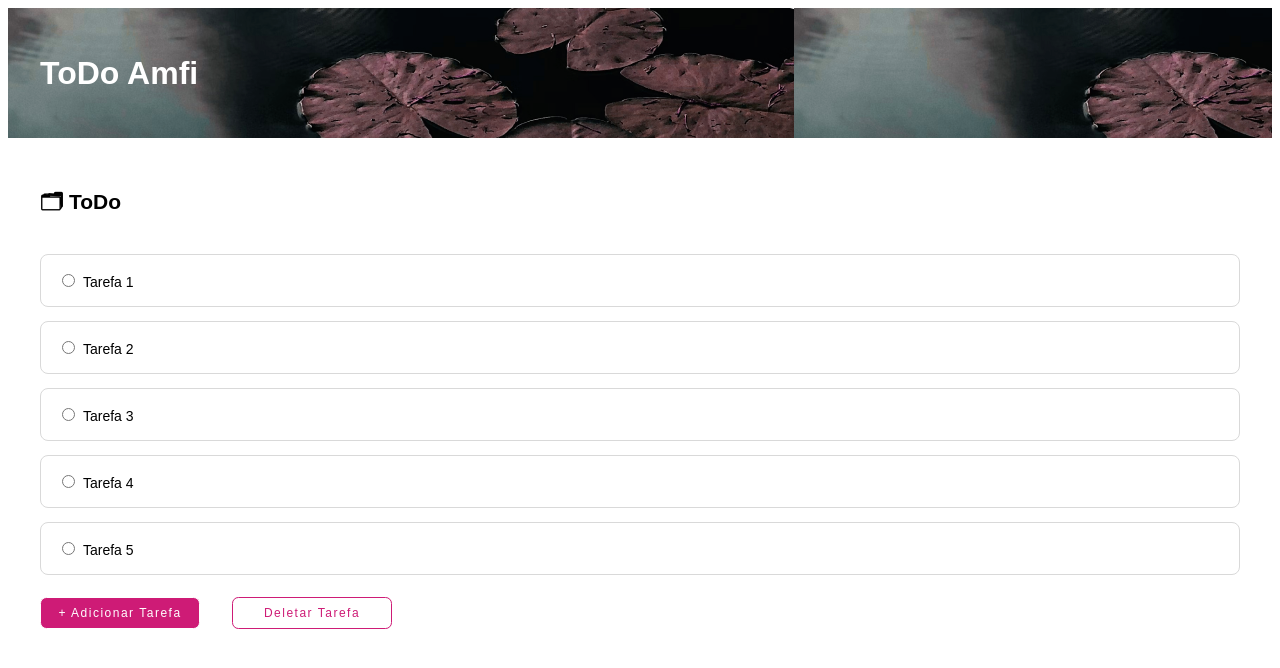
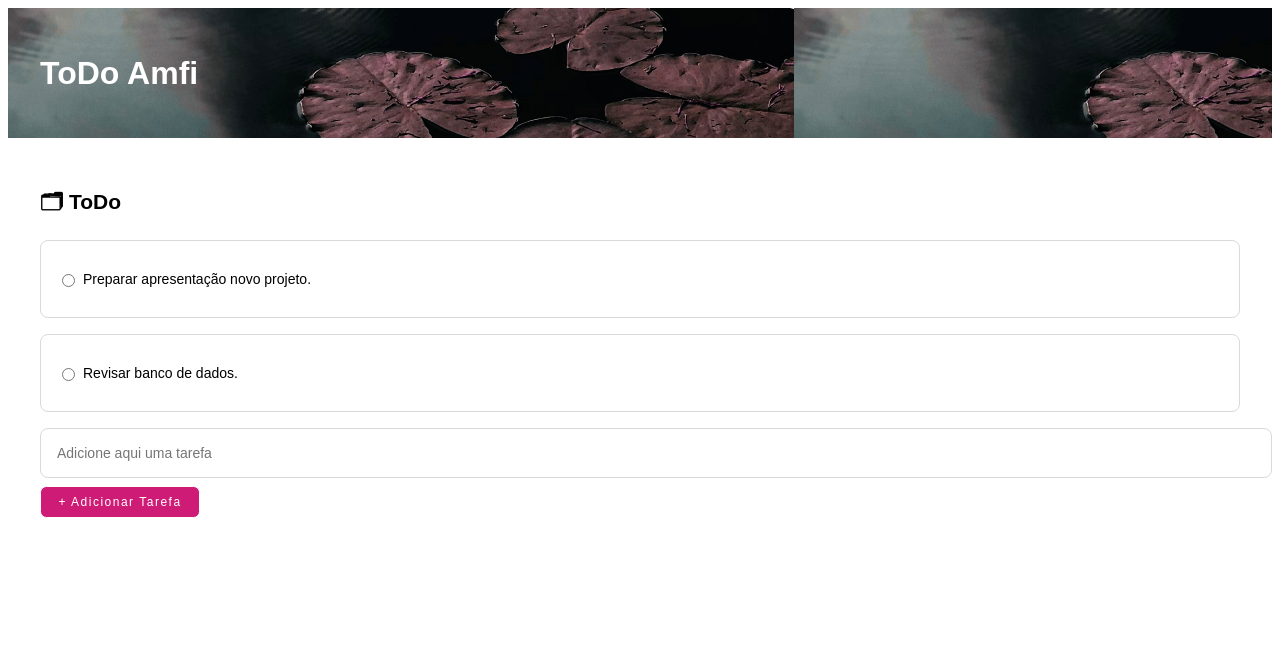
Before and after one commit to Juliana-CH/todo-amfi, a Next.js app: page / in a window 1280 px wide. Shown: the top 668 px of the page. Built offline with nearby package versions, Linux system fonts and the light colour scheme.

Commit message:
Button of Add Task done.

```diff
--- a/app/page.js
+++ b/app/page.js
@@ -1,15 +1,50 @@
 'use client'
 import { createContext } from 'react';
+import { useState } from 'react';
+import Todo from '../src/components/Todo';
+import TodoForm from '../src/components/TodoForm';
 import styles from './page.module.css';
 
 const Context = createContext()
 
-export default function Home() {
+export default function app() {
+  const [toDos, setToDos] = useState([
+
+    {
+      id: 1,
+      text: "Preparar apresentação novo projeto.",
+      isCompleted: false,
+    },
+    {
+      id: 2,
+      text: "Revisar banco de dados.",
+      isCompleted: false,
+    },
+  ]);
+
+  const addToDo = (text) => { // Adicionar tarefa
+
+    const newToDos = [...toDos, {
+      id: Math.floor(Math.random() * 10000),
+      text,
+      isCompleted: false
+    },
+  ];
+
+    setToDos(newToDos)
+  };
+
+  /*const delToDo = (id) => { //Função para deletar tarefa
+    const newToDos = [...toDos]
+    const filteredToDos = newToDos.filter((toDo) => //Busco quais tem id diferente e retorno eles à lista
+    toDo.id !== id ? toDo : null
+    );
+    setToDos(filteredToDos);
+  }*/
+
   return (
 
-    <body className={styles.body}>
-
-      <div className={styles}>
+    <div className={styles.app}>
 
       <header className={styles.header}>
 
@@ -30,38 +65,18 @@ export default function Home() {
         </div>
 
         <div className={styles.toDoListItems}>
+          { toDos.map((toDo) => (
 
-            <h3 className={styles.toDoListItem}>
-              <input className={`${styles.toDoListRadio} ${styles['toDoListRadioChecked']}`} type='radio' />Tarefa 1
-            </h3>
+          <Todo key={toDo.id} toDo={toDo} /*delToDo={delToDo}*//>
 
-            <h3 className={styles.toDoListItem}>
-              <input className={`${styles.toDoListRadio} ${styles['toDoListRadioChecked']}`} type='radio'/>Tarefa 2
-            </h3>
+        ))}
 
-            <h3 className={styles.toDoListItem}>
-              <input className={`${styles.toDoListRadio} ${styles['toDoListRadioChecked']}`} type='radio'/>Tarefa 3
-            </h3>
+          <TodoForm addToDo={addToDo}/>
 
-            <h3 className={styles.toDoListItem}>
-              <input className={`${styles.toDoListRadio} ${styles['toDoListRadioChecked']}`} type='radio'/>Tarefa 4
-            </h3>
-
-            <h3 className={styles.toDoListItem}>
-              <input className={`${styles.toDoListRadio} ${styles['toDoListRadioChecked']}`} type='radio'/>Tarefa 5
-            </h3>
-
-          </div>
-
-          <div className={styles.buttonContainer}>
-            <button className={styles.addTaskButton}> + Adicionar Tarefa </button>
-            <button className={styles.delTaskButton}> Deletar Tarefa </button>
         </div>
 
       </section>
 
     </div>
-
-    </body>
   )
 }
--- a/app/page.module.css
+++ b/app/page.module.css
@@ -1,4 +1,4 @@
-.body {
+.app {
   font-family: var(--font);
 }
 
@@ -30,18 +30,31 @@
     font-weight: var(--bold);
   }
 
-  .toDoListIcon {
-    margin-right: .5rem;
-    align-items: center;
-  }
-
 .toDoListItem {
+  display: flex;
   border: 1.5px solid var(--second-color);
   border-radius: .5rem;
   padding: 1rem;
   margin-right: 2rem;
+  margin-bottom: 1rem;
   font-size: var(--font-m);
   font-weight: var(--light);
+}
+
+.toDoListForm {
+  display: flex;
+  border: 1.5px solid var(--second-color);
+  border-radius: .5rem;
+  padding: 1rem;
+  font-size: var(--font-m);
+  font-weight: var(--light);
+  width: 100%;
+  box-sizing: border-box;
+}
+
+
+.toDoListText {
+  border: none;
 
 }
 
@@ -53,7 +66,7 @@
   background-color: var(--main-color);
 }
 
-.addTaskButton {
+.addToDoButton {
   height: 2rem;
   width: 10rem;
   color: var(--third-color);
@@ -65,9 +78,10 @@
   letter-spacing: 1.5px;
   margin-top: .5rem;
   margin-right: 2rem;
+  cursor: pointer;
 }
 
-.delTaskButton {
+/*.delToDoButton {
   height: 2rem;
   width: 10rem;
   color: var(--main-color);
@@ -79,4 +93,5 @@
   letter-spacing: 1.5px;
   margin-top: .5rem;
   margin-right: 2rem;
-}
+  cursor: pointer;
+}*/
--- /dev/null
+++ b/src/components/Todo.jsx
@@ -0,0 +1,21 @@
+import React from 'react';
+import styles from '../../app/page.module.css';
+
+const Todo = ({ toDo, /*delToDo*/ }) => {
+    return (
+        <div className={styles.toDoListItem}>
+
+          <input className={`${styles.toDoListRadio} ${styles['toDoListRadioChecked']}`} type='radio' />
+          <p>{toDo.text}</p>
+
+          {/*<div className={styles.buttonContainer}>
+            <button className={styles.delToDoButton} onClick={() => delToDo(toDo.id)}>
+            Deletar Tarefa
+            </button>
+          </div>*/}
+
+        </div>
+    )
+};
+
+export default Todo;
--- /dev/null
+++ b/src/components/TodoForm.jsx
@@ -0,0 +1,33 @@
+import { useState } from 'react';
+import styles from '../../app/page.module.css';
+
+const TodoForm = ( {addToDo, delToDo }) => {
+    const [value, setValue] = useState ("");
+
+    const handleSubmit = (e) => {
+        e.preventDefault();
+        if (!value) return;
+        addToDo (value);
+        setValue("");
+    };
+
+    return (
+        <div>
+            <form onSubmit={handleSubmit}>
+                <input className={styles.toDoListForm} type='text'
+                placeholder='Adicione aqui uma tarefa' maxLength={500}
+                value={value}
+                onChange={(e) => setValue(e.target.value)}/>
+
+                <div className={styles.buttonContainer}>
+                    <button type='submit' className={styles.addToDoButton}>
+                    + Adicionar Tarefa
+                    </button>
+                </div>
+
+            </form>
+        </div>
+    )
+};
+
+export default TodoForm;
```
Lines whose indentation alone changed are shown as unchanged.
